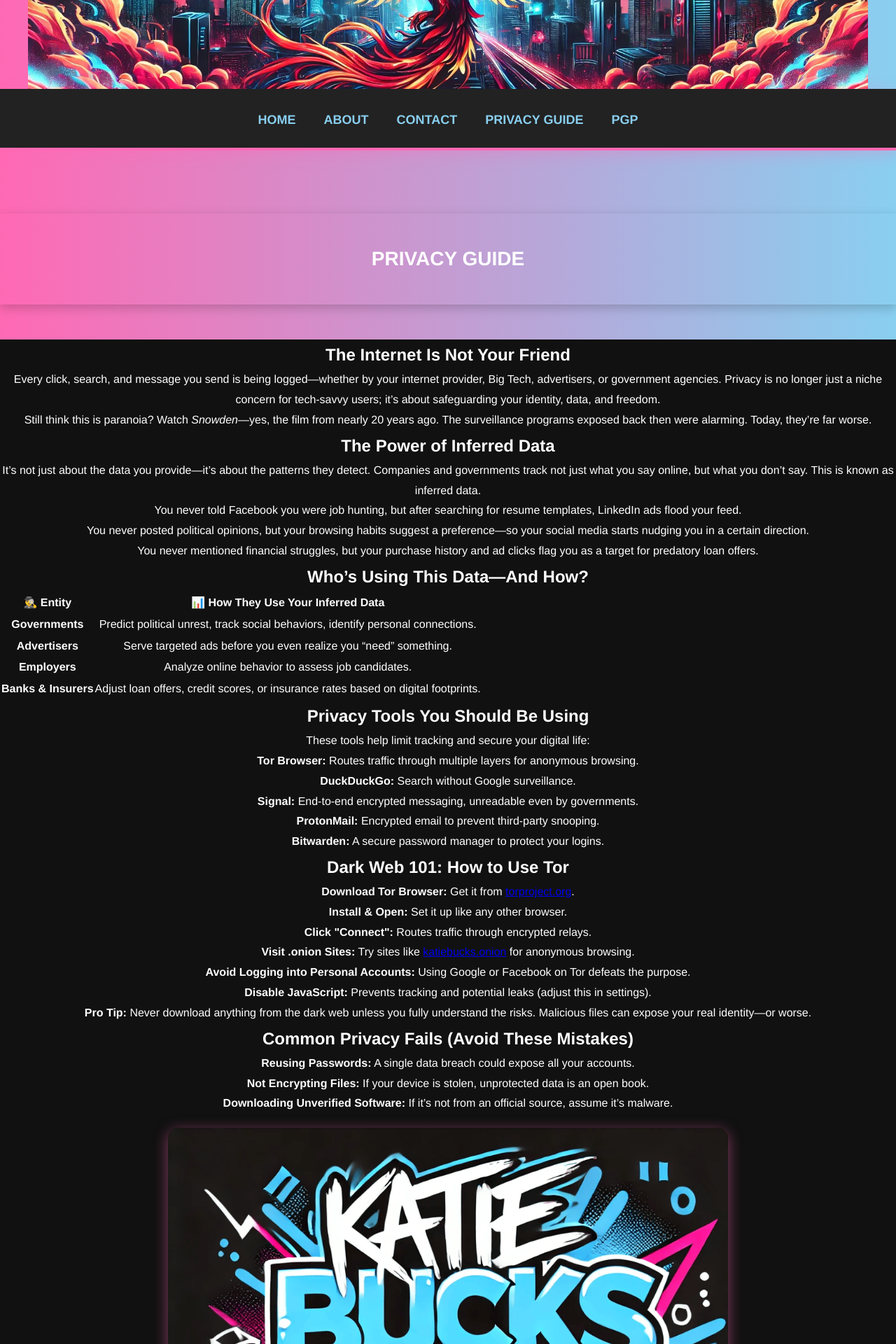
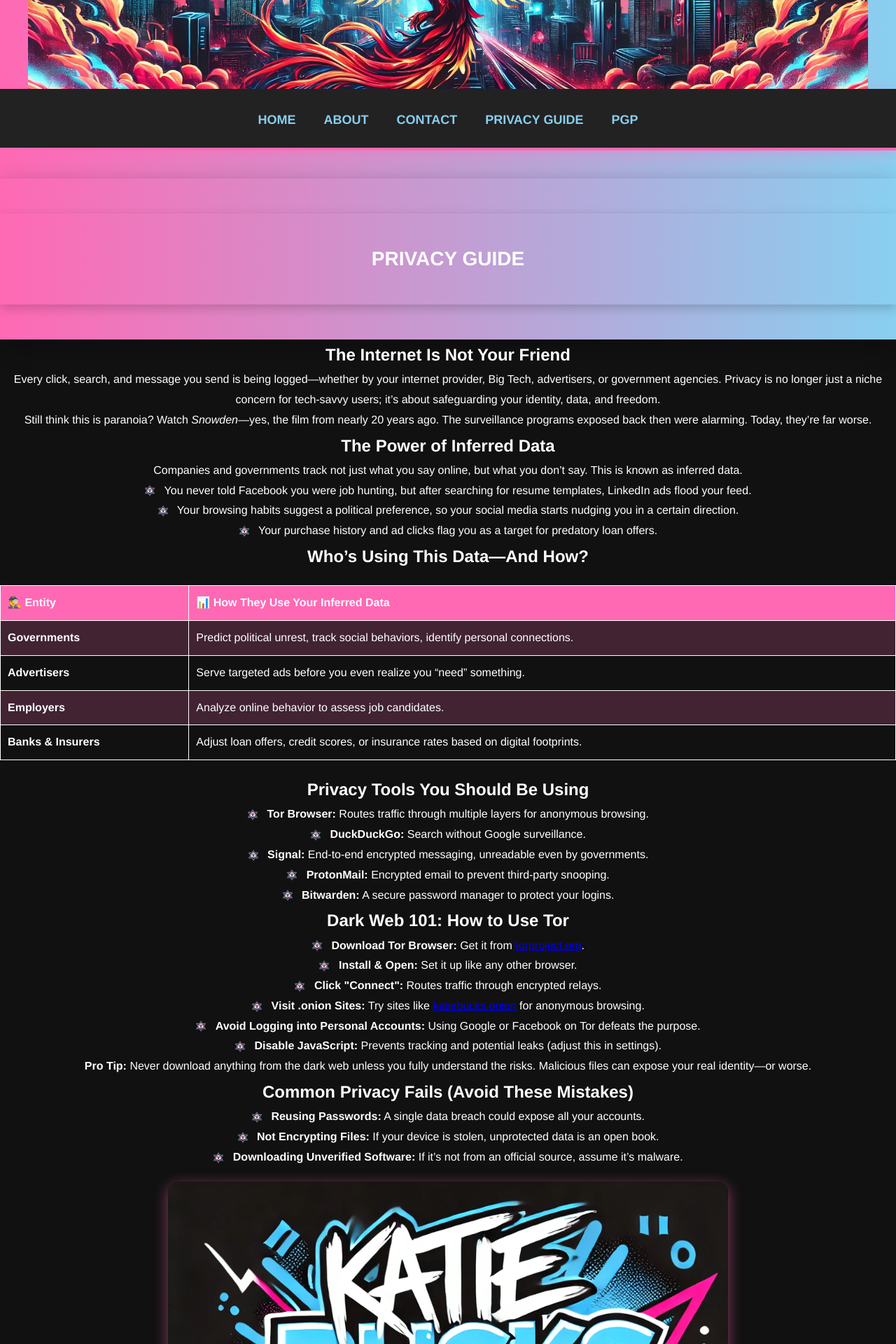
Before and after one commit to katiebucks/katiebucks.xyz, a Jekyll site: the page built from privacyguide.html, in a window 1280 px wide. Shown: the part 313-2233 px from the top of the page at 70% size. Built offline with Jekyll 4.4.1, drawn with Linux system fonts in a browser that asks for light colours.

Commit message:
Update privacyguide.html

```diff
--- a/privacyguide.html
+++ b/privacyguide.html
@@ -4,28 +4,28 @@ title: "Privacy Guide"
 description: "Comprehensive guide to online anonymity, Tor, and secure browsing."
 ---
 
-<section class="page-header">
+<header class="page-header">
     <h1 class="section-title">Privacy Guide</h1>
-</section>
+</header>
 
 <main>
-    <section>
+    <section class="intro">
         <h2>The Internet Is Not Your Friend</h2>
         <p>Every click, search, and message you send is being logged—whether by your internet provider, Big Tech, advertisers, or government agencies. Privacy is no longer just a niche concern for tech-savvy users; it’s about safeguarding your identity, data, and freedom.</p>
         <p>Still think this is paranoia? Watch <em>Snowden</em>—yes, the film from nearly 20 years ago. The surveillance programs exposed back then were alarming. Today, they’re far worse.</p>
     </section>
 
-    <section>
+    <section class="data-inference">
         <h2>The Power of Inferred Data</h2>
-        <p>It’s not just about the data you provide—it’s about the patterns they detect. Companies and governments track not just what you say online, but what you don’t say. This is known as inferred data.</p>
+        <p>Companies and governments track not just what you say online, but what you don’t say. This is known as inferred data.</p>
         <ul>
-            <li>You never told Facebook you were job hunting, but after searching for resume templates, LinkedIn ads flood your feed.</li>
-            <li>You never posted political opinions, but your browsing habits suggest a preference—so your social media starts nudging you in a certain direction.</li>
-            <li>You never mentioned financial struggles, but your purchase history and ad clicks flag you as a target for predatory loan offers.</li>
+            <li><img src="bulletpoint.png" class="bullet-icon"> You never told Facebook you were job hunting, but after searching for resume templates, LinkedIn ads flood your feed.</li>
+            <li><img src="bulletpoint.png" class="bullet-icon"> Your browsing habits suggest a political preference, so your social media starts nudging you in a certain direction.</li>
+            <li><img src="bulletpoint.png" class="bullet-icon"> Your purchase history and ad clicks flag you as a target for predatory loan offers.</li>
         </ul>
     </section>
 
-    <section>
+    <section class="data-usage">
         <h2>Who’s Using This Data—And How?</h2>
         <table>
             <tr>
@@ -51,37 +51,56 @@ description: "Comprehensive guide to online anonymity, Tor, and secure browsing.
         </table>
     </section>
 
-    <section>
+    <section class="privacy-tools">
         <h2>Privacy Tools You Should Be Using</h2>
-        <p>These tools help limit tracking and secure your digital life:</p>
         <ul>
-            <li><strong>Tor Browser:</strong> Routes traffic through multiple layers for anonymous browsing.</li>
-            <li><strong>DuckDuckGo:</strong> Search without Google surveillance.</li>
-            <li><strong>Signal:</strong> End-to-end encrypted messaging, unreadable even by governments.</li>
-            <li><strong>ProtonMail:</strong> Encrypted email to prevent third-party snooping.</li>
-            <li><strong>Bitwarden:</strong> A secure password manager to protect your logins.</li>
+            <li><img src="bulletpoint.png" class="bullet-icon"> <strong>Tor Browser:</strong> Routes traffic through multiple layers for anonymous browsing.</li>
+            <li><img src="bulletpoint.png" class="bullet-icon"> <strong>DuckDuckGo:</strong> Search without Google surveillance.</li>
+            <li><img src="bulletpoint.png" class="bullet-icon"> <strong>Signal:</strong> End-to-end encrypted messaging, unreadable even by governments.</li>
+            <li><img src="bulletpoint.png" class="bullet-icon"> <strong>ProtonMail:</strong> Encrypted email to prevent third-party snooping.</li>
+            <li><img src="bulletpoint.png" class="bullet-icon"> <strong>Bitwarden:</strong> A secure password manager to protect your logins.</li>
         </ul>
     </section>
 
-    <section>
+    <section class="dark-web">
         <h2>Dark Web 101: How to Use Tor</h2>
         <ol>
-            <li><strong>Download Tor Browser:</strong> Get it from <a href="https://www.torproject.org" target="_blank">torproject.org</a>.</li>
-            <li><strong>Install & Open:</strong> Set it up like any other browser.</li>
-            <li><strong>Click "Connect":</strong> Routes traffic through encrypted relays.</li>
-            <li><strong>Visit .onion Sites:</strong> Try sites like <a href="http://katiebucks.onion">katiebucks.onion</a> for anonymous browsing.</li>
-            <li><strong>Avoid Logging into Personal Accounts:</strong> Using Google or Facebook on Tor defeats the purpose.</li>
-            <li><strong>Disable JavaScript:</strong> Prevents tracking and potential leaks (adjust this in settings).</li>
+            <li><img src="bulletpoint.png" class="bullet-icon"> <strong>Download Tor Browser:</strong> Get it from <a href="https://www.torproject.org" target="_blank">torproject.org</a>.</li>
+            <li><img src="bulletpoint.png" class="bullet-icon"> <strong>Install & Open:</strong> Set it up like any other browser.</li>
+            <li><img src="bulletpoint.png" class="bullet-icon"> <strong>Click "Connect":</strong> Routes traffic through encrypted relays.</li>
+            <li><img src="bulletpoint.png" class="bullet-icon"> <strong>Visit .onion Sites:</strong> Try sites like <a href="http://katiebucks.onion">katiebucks.onion</a> for anonymous browsing.</li>
+            <li><img src="bulletpoint.png" class="bullet-icon"> <strong>Avoid Logging into Personal Accounts:</strong> Using Google or Facebook on Tor defeats the purpose.</li>
+            <li><img src="bulletpoint.png" class="bullet-icon"> <strong>Disable JavaScript:</strong> Prevents tracking and potential leaks (adjust this in settings).</li>
         </ol>
         <p><strong>Pro Tip:</strong> Never download anything from the dark web unless you fully understand the risks. Malicious files can expose your real identity—or worse.</p>
     </section>
 
-    <section>
+    <section class="privacy-fails">
         <h2>Common Privacy Fails (Avoid These Mistakes)</h2>
         <ul>
-            <li><strong>Reusing Passwords:</strong> A single data breach could expose all your accounts.</li>
-            <li><strong>Not Encrypting Files:</strong> If your device is stolen, unprotected data is an open book.</li>
-            <li><strong>Downloading Unverified Software:</strong> If it’s not from an official source, assume it’s malware.</li>
+            <li><img src="bulletpoint.png" class="bullet-icon"> <strong>Reusing Passwords:</strong> A single data breach could expose all your accounts.</li>
+            <li><img src="bulletpoint.png" class="bullet-icon"> <strong>Not Encrypting Files:</strong> If your device is stolen, unprotected data is an open book.</li>
+            <li><img src="bulletpoint.png" class="bullet-icon"> <strong>Downloading Unverified Software:</strong> If it’s not from an official source, assume it’s malware.</li>
         </ul>
     </section>
 </main>
+
+<style>
+    table {
+        width: 100%;
+        border-collapse: collapse;
+        margin: 20px 0;
+    }
+    table th, table td {
+        border: 1px solid #fff;
+        padding: 10px;
+        text-align: left;
+    }
+    table th {
+        background-color: #FF69B4;
+        color: white;
+    }
+    table tr:nth-child(even) {
+        background-color: rgba(255, 105, 180, 0.2);
+    }
+</style>
```
